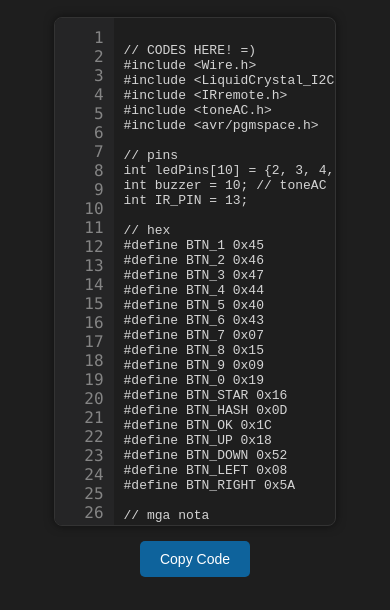
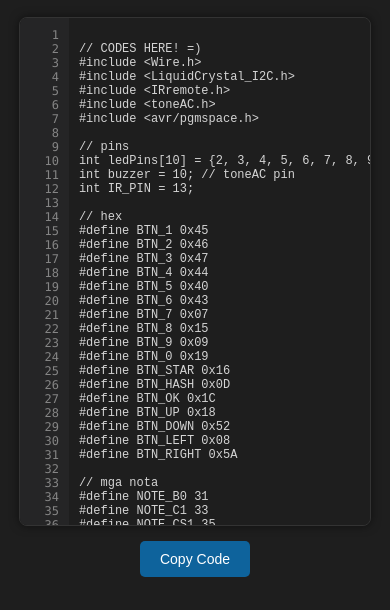
Before and after one commit to KRIGd/Kimcarlo, a plain HTML site: page index.html in a window 390 px wide. Shown: the part 158-768 px from the top of the page. Drawn offline with nearby package versions, Linux system fonts and the light colour scheme; a small style sheet from the web is missing.

Commit message:
Update style.css

```diff
--- a/style.css
+++ b/style.css
@@ -25,7 +25,7 @@ h1 {
   border-radius: 8px;
   box-shadow: 0 0 10px rgba(0,0,0,0.5);
   max-height: 60vh;
-  overflow: hidden;
+  overflow: auto; /* changed from hidden to auto for both axes */
 }
 
 .line-numbers {
@@ -71,3 +71,22 @@ button {
 button:hover {
   background-color: #1177bb;
 }
+
+/* Make code and line numbers horizontally scrollable on small screens */
+.code-container .line-numbers,
+.code-container pre {
+  overflow-x: auto;
+  overflow-y: scroll;
+  min-width: max-content;
+}
+
+@media (max-width: 600px) {
+  .code-container {
+    width: 100%;
+    max-width: 100vw;
+    font-size: 12px;
+  }
+  pre, .line-numbers {
+    font-size: 12px;
+  }
+}
```
